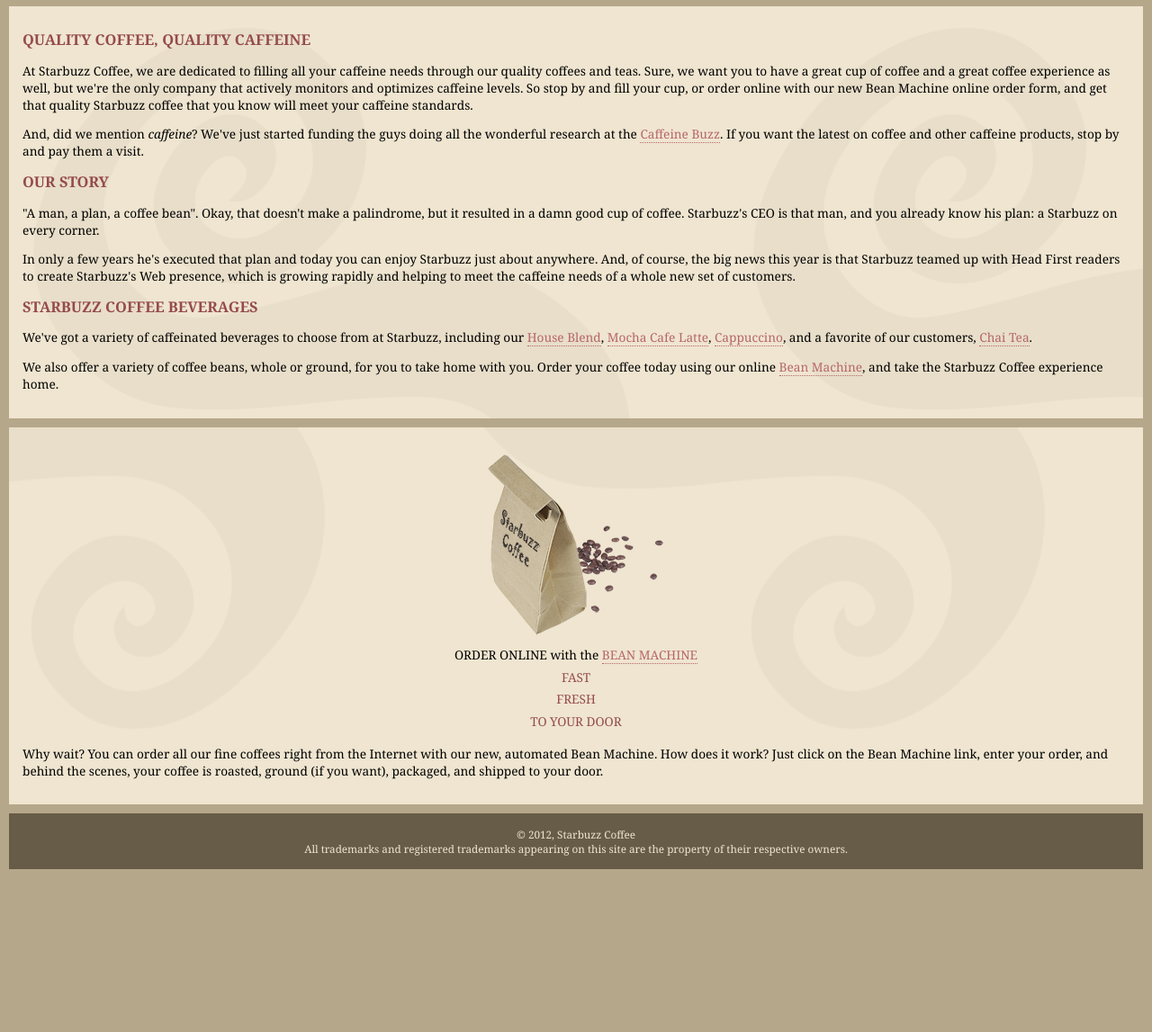
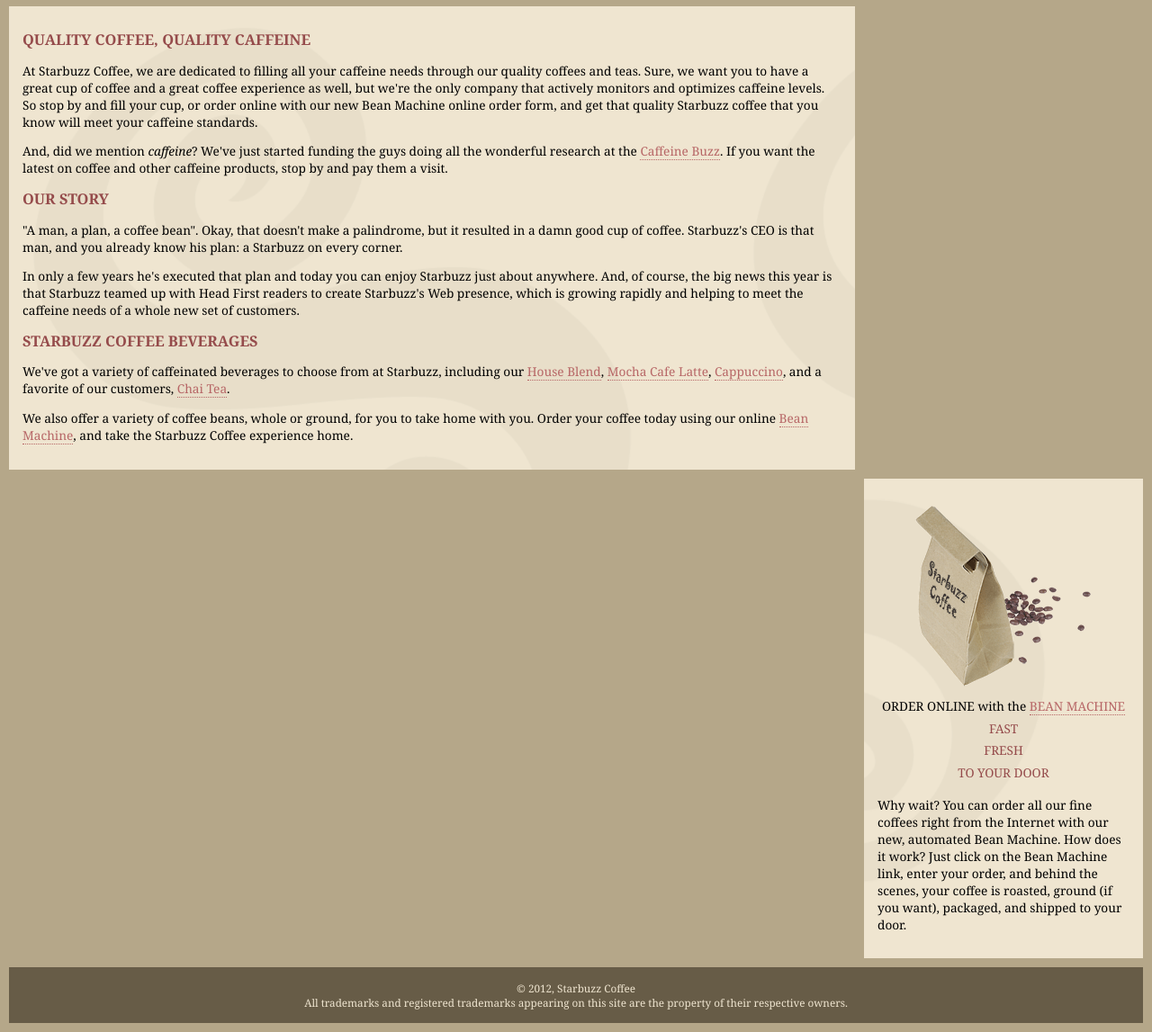
Before and after one commit to naihuangbaoyiyayiyayo/lounge4, a plain HTML site: page starbuzz/index.html in a window 1280 px wide. Shown: the part 121-1268 px from the top of the page at 90% size. Before the commit the page ends 1097 px from the top, so only its background shows below. Drawn offline with Linux system fonts and the light colour scheme.

Commit message:
starbuzz

```diff
--- a/starbuzz/starbuzz.css
+++ b/starbuzz/starbuzz.css
@@ -15,7 +15,7 @@ body {
   background:       #efe5d0 url(images/background.gif) top left;
   font-size:        105%;
   padding:          15px;
-  margin:           0px 10px 10px 10px;
+  margin:           0px 330px 10px 10px;
 }
 
 #sidebar {
@@ -23,6 +23,8 @@ body {
   font-size:        105%;
   padding:          15px;
   margin:           0px 10px 10px 10px;
+  width:            280px;
+  float:            right;
 }
 
 #footer {
@@ -32,6 +34,7 @@ body {
   padding:          15px;
   margin:           10px;
   font-size:        90%;
+  clear:            right;
 }
 
 h1 {
```
Also changed, not shown: starbuzz/index.html (+0 -3 lines).
